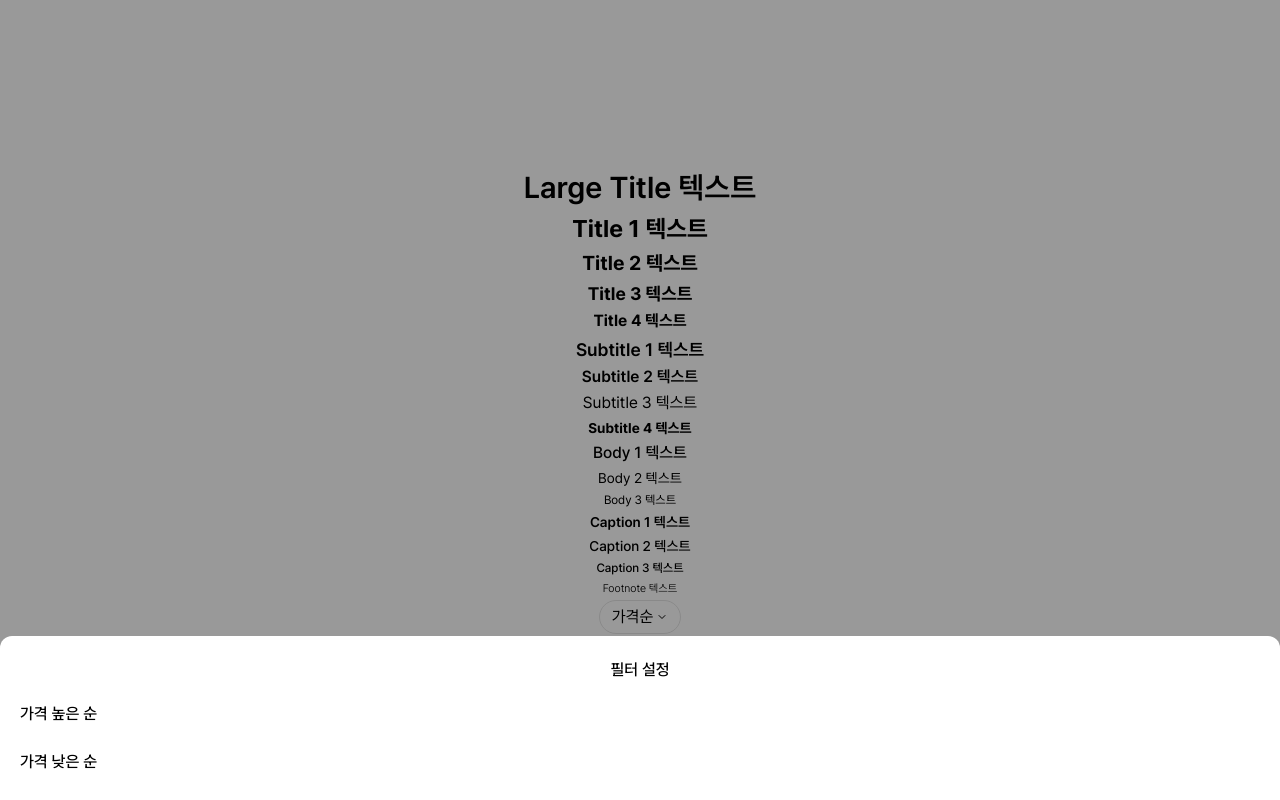
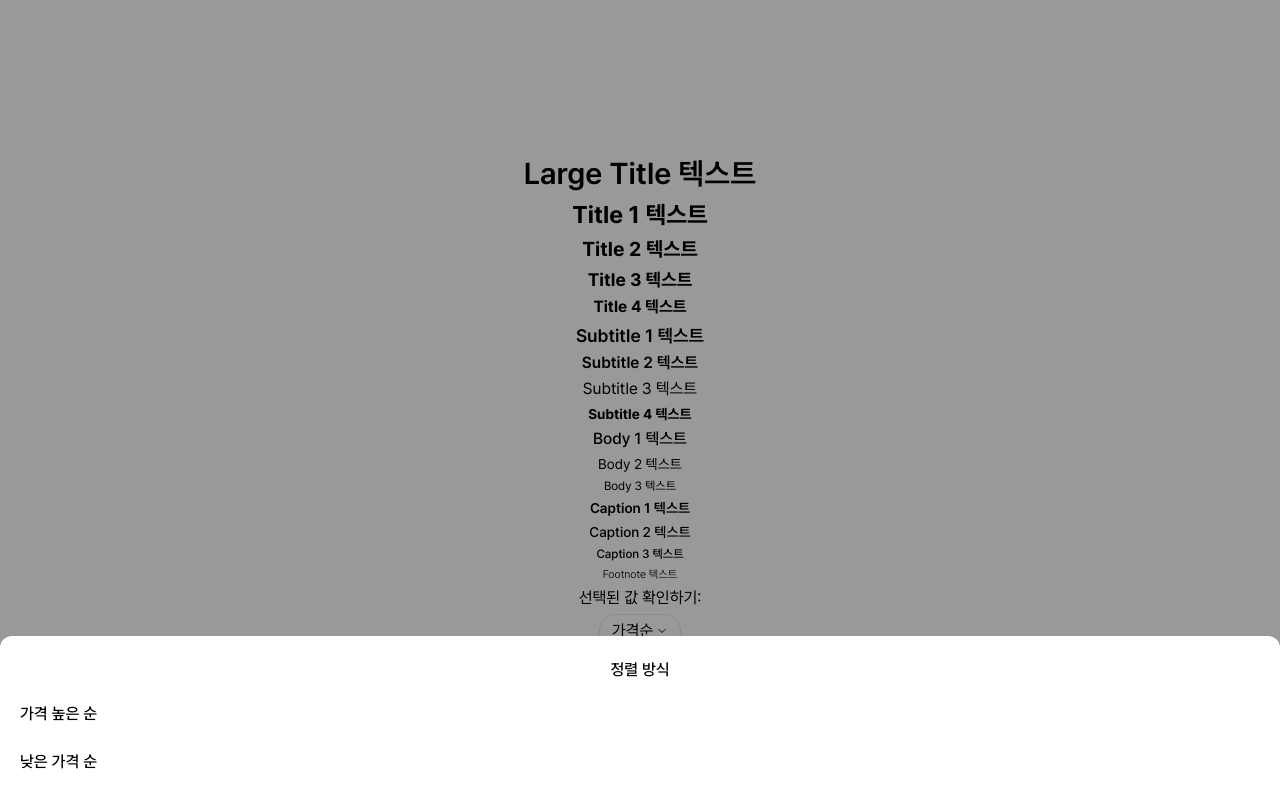
Before and after one commit to FC-DEV3-Final-Project/zoop-frontend, a Next.js app: page /test in a window 1280 px wide. Both pictures are taken after a click on the button "가격순". Built offline with nearby package versions, Linux system fonts and the light colour scheme.

Commit message:
feat: text들을 prop 전달 가능

```diff
--- a/src/app/test/page.tsx
+++ b/src/app/test/page.tsx
@@ -1,7 +1,11 @@
+"use client";
 import BottomSheet from "@/components/BottomSheet";
 import { ChevronDown } from "lucide-react";
+import { useState } from "react";
 
 export default function Test() {
+  const [bottomSheetValue, setBottomSheetValue] = useState("");
+
   return (
     <div className="flex min-h-screen flex-col items-center justify-center gap-1 p-8">
       <p className="text-largeTitle">Large Title 텍스트</p>
@@ -20,15 +24,20 @@ export default function Test() {
       <p className="text-caption2">Caption 2 텍스트</p>
       <p className="text-caption3">Caption 3 텍스트</p>
       <p className="text-footnote">Footnote 텍스트</p>
-
       {/* 버튼을 trigger로 넘기면 해당 버튼 클릭 시 바텀시트가 열립니다. */}
+      선택된 값 확인하기: {bottomSheetValue}
       <BottomSheet
         trigger={
-          <button className="flex items-center gap-[3px] rounded-[100px] border border-[#E4E4E4] px-3 py-1">
+          <button className="flex cursor-pointer items-center gap-[3px] rounded-[100px] border border-[#E4E4E4] px-3 py-1">
             가격순
             <ChevronDown className="h-3 w-3" />
           </button>
         }
+        title="정렬 방식"
+        items={[
+          { label: "가격 높은 순", value: "high" },
+          { label: "낮은 가격 순", value: "low" },
+        ]}
       />
     </div>
   );
--- a/src/components/BottomSheet.tsx
+++ b/src/components/BottomSheet.tsx
@@ -1,30 +1,40 @@
-import React from "react";
+import React, { useState } from "react";
 import { Sheet, SheetContent, SheetHeader, SheetTitle, SheetTrigger } from "@/components/ui/sheet";
+
+interface BottomSheetItem {
+  label: string;
+  value: string;
+}
 
 interface BottomSheetProps {
   trigger: React.ReactNode;
+  title: string;
+  items: BottomSheetItem[];
 }
 
-const BottomSheet = ({ trigger }: BottomSheetProps) => {
+const BottomSheet = ({ trigger, title, items }: BottomSheetProps) => {
+  const [open, setOpen] = useState(false);
   return (
     <div>
-      <Sheet>
+      <Sheet open={open} onOpenChange={setOpen}>
         <SheetTrigger asChild>{trigger}</SheetTrigger>
 
         <SheetContent>
           <SheetHeader>
             <SheetTitle className="text-body1 flex h-[40px] items-center justify-center">
-              필터 설정
+              {title}
             </SheetTitle>
           </SheetHeader>
 
           <div className="flex h-[110px] flex-col">
-            <button className="text-body1 flex h-[48px] cursor-pointer items-center justify-start px-[20px] text-left hover:bg-[#F4F4F4]">
-              가격 높은 순
-            </button>
-            <button className="text-body1 flex h-[48px] cursor-pointer items-center justify-start px-[20px] text-left hover:bg-[#F4F4F4]">
-              가격 낮은 순
-            </button>
+            {items.map((item) => (
+              <button
+                className="text-body1 flex h-[48px] cursor-pointer items-center justify-start px-[20px] text-left hover:bg-[#F4F4F4]"
+                key={item.value}
+              >
+                {item.label}
+              </button>
+            ))}
           </div>
         </SheetContent>
       </Sheet>
```
